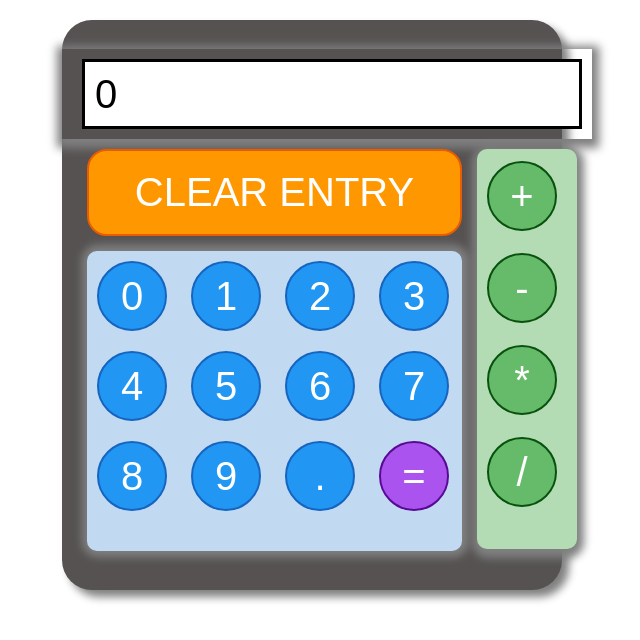
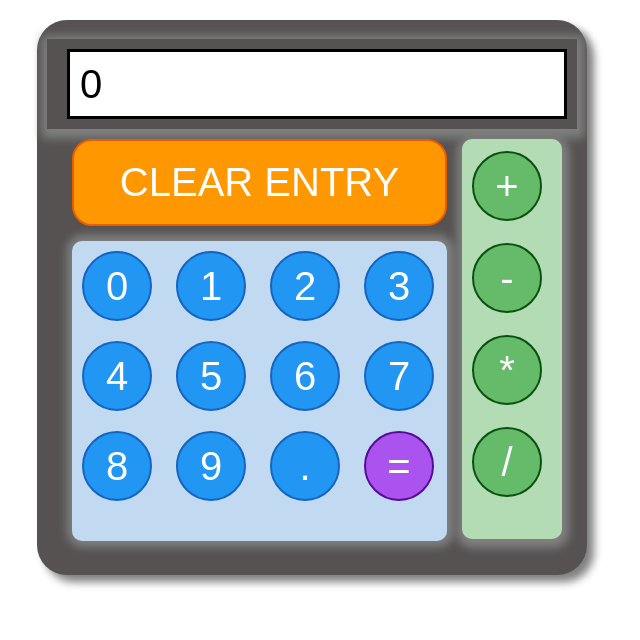
Before and after one commit to Ancy-linda/calculator, a plain HTML site: page index.html in a window 1280 px wide. Shown: the whole page, without its empty margins (328-968 px from the left). Drawn offline with Linux system fonts and the light colour scheme.

Commit message:
Update index.html

```diff
--- a/index.html
+++ b/index.html
@@ -1,6 +1,7 @@
 <!DOCTYPE html>
 <html>
     <head>
+         <meta name="viewport" content="width=device-width, initial-scale=1.0">
         <title>
         calculator
         </title>
@@ -10,14 +11,17 @@
                 padding:0px;
                 box-sizing:border-box;
              }
+            .tophead{
+               width:100%;
+               height:100%;
+               display:grid;
+               place-items:center;
+             }
              .top{
                margin-top:20px;
-               display:grid;
-               place-items:center;
                background-color:rgb(86, 82, 82);
-               margin-left:390px;
-               margin-right:390px;
-               height:570px;
+               width:550px;
+               height:555px;
                border-radius:30px;
                box-shadow:7px 7px 9px gray;
              }
@@ -25,7 +29,7 @@
                 width:50%
                 display:grid;
                 place-items:center;
-
+                margin-top:19px;
              }
              .one{
                margin-bottom:0px;
@@ -123,6 +127,7 @@
             </style>
     </head>
     <body>
+         <div class="tophead">
       <div class="top">
         <div class="whole">
             <div class="one">
@@ -158,6 +163,7 @@
     </div>
        </div>
       </div>
+         </div>
        <script>
         x="";
          function click0(){
```
